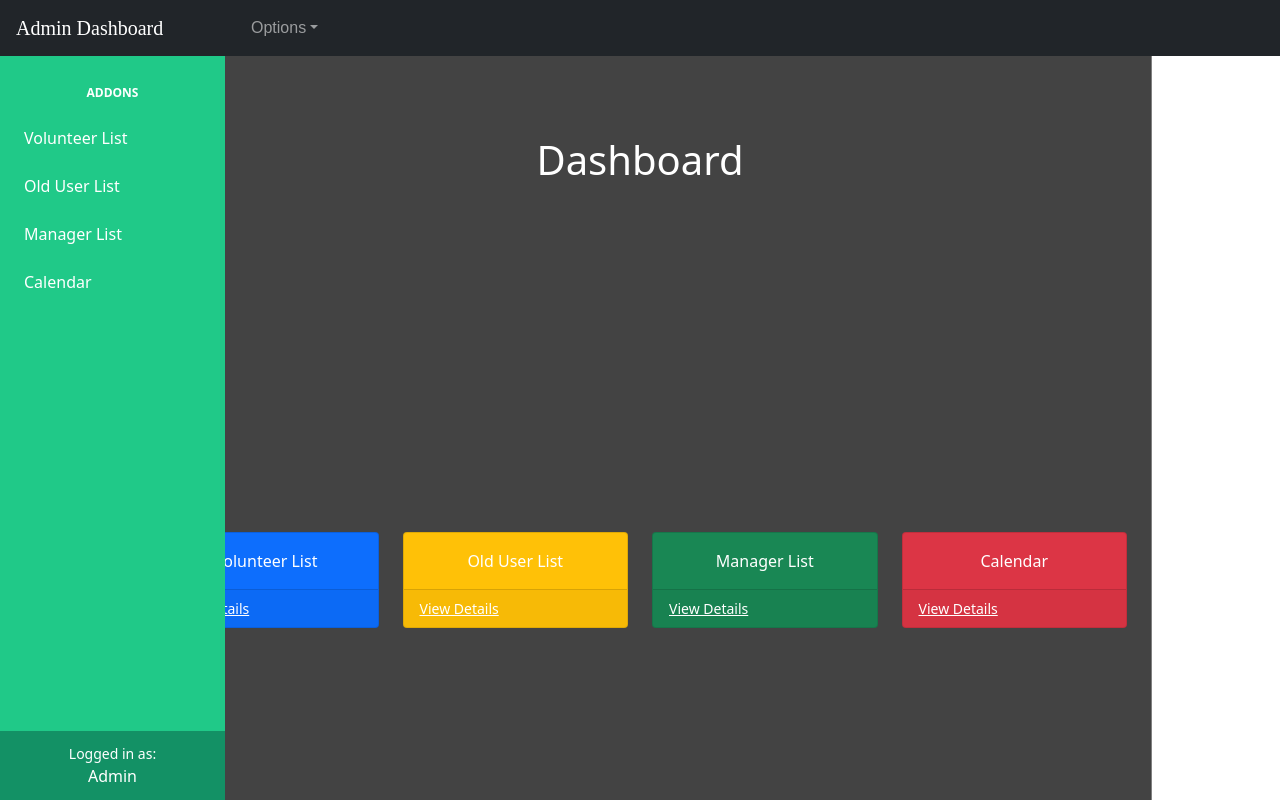
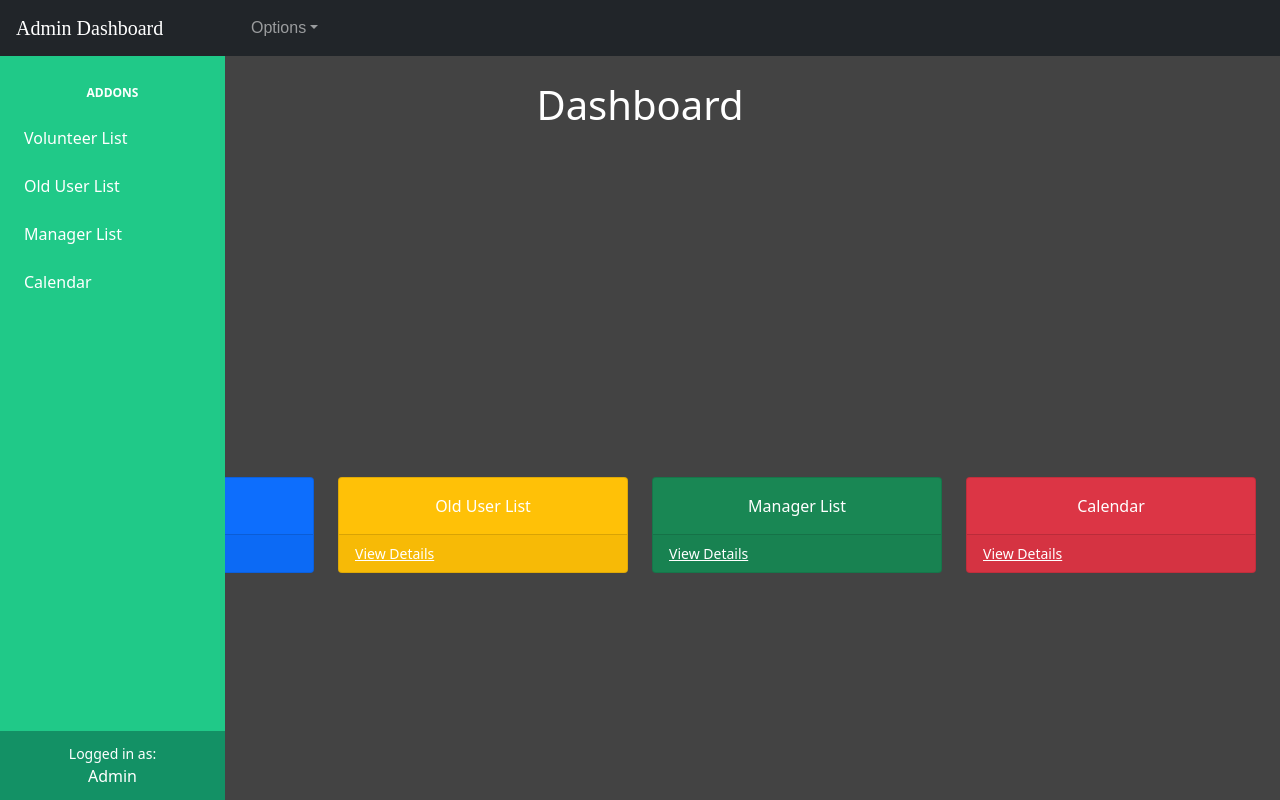
Before and after one commit to TheoAdal/graduate-front-end, a React (Create React App) app: page /admindash in a window 1280 px wide. Shown: the top 800 px of the page. Built offline with nearby package versions, Linux system fonts and the light colour scheme.

Commit message:
Fixed navbar and footer scss to not render in user interfaces

```diff
--- a/src/App.js
+++ b/src/App.js
@@ -1,36 +1,44 @@
-import React, { useState } from 'react';
+import React, { useState } from "react";
 import "./App.scss";
 import { BrowserRouter } from "react-router-dom";
 import TopBarNav from "./components/TopBar/TopBarNav";
 import FooterWrapper from "./components/Footer/FooterWrapper";
 import ContentWrapperComponent from "./components/Content/ContentWrapper/ContentWrapperComponent";
 
+function App() {
+  const excludePaths = [
+    "/admindash",
+    "/volunteerlist",
+    "/managerdash",
+    "/volunteerdash",
+    "/olduserdash",
+    "/employeelist",
+    "/olduserlist",
+    "/profile",
+    "/calendar",
+    "/useredit",
+  ];
 
-
-function App() {
+  const RenderComponent = !excludePaths.some((path) =>
+    window.location.pathname.includes(path)
+  );
 
   return (
     <BrowserRouter>
       <div className="App">
-        {/* Render navbar if not in dashboard */}
-        {!window.location.pathname.includes('/admindash' && '/volunteerlist'
-        && '/managerdash' && '/volunteerdash' && '/olduserdash' && '/employeelist'&&'/olduserlist'
-        && '/profile'&&'/calendar'&&'/useredit' ) && (
+        {/* Render navbar if not in excluded paths */}
+        {RenderComponent && (
           <div className="top-bar-container">
             <TopBarNav />
           </div>
         )}
-        {/* {!window.location.pathname.includes('/admindash' && '/volunteerlist'
-        && '/managerdash' && '/volunteerdash' && '/olduserdash' && '/employeelist'&&'/olduserlist'
-        && '/profile' && '/calendar'&&'/useredit' ) && ( */}
+
         <div className="content-wrapper">
           <ContentWrapperComponent />
         </div>
-        {/* )} */}
-        {/* Render footer if not in dashboard */}
-        {!window.location.pathname.includes('/admindash' && '/volunteerlist'
-        && '/managerdash' && '/volunteerdash' && '/olduserdash' && '/employeelist'&&'/olduserlist'
-        && '/profile' && '/calendar'&&'/useredit' ) && (
+
+        {/* Render footer if not in excluded paths */}
+        {RenderComponent && (
           <div className="footer">
             <FooterWrapper />
           </div>
--- a/src/components/Content/ContentWrapper/ContentWrapperComponent.js
+++ b/src/components/Content/ContentWrapper/ContentWrapperComponent.js
@@ -1,6 +1,6 @@
 import "./ContentWrapperStyles.scss";
 import React, { useState } from "react";
-import { Routes, Route } from "react-router-dom";
+import { Routes, Route, useLocation } from "react-router-dom";
 import Home from "../HomePage/HomePageComponent";
 import Contact from "../ContactUsPage/ContactUsPageComponent";
 import About from "../AboutUsPage/AboutUsPageComponent";
@@ -21,30 +21,31 @@ import UserEditComponent from "../../Dashboard/DashboardButtons/UserEditComponen
 import Calendar from "../../Dashboard/DashboardButtons/Calendar";
 
 function ContentWrapperComponent() {
-
-
   return (
     <div className="content-wrapper-container">
       {/* ContentWrapperComponent */}
+      <div className="content-wrapper-routes">
+        <Routes>
+          <Route exact path="/" element={<Home />} />
+          <Route exact path="/about" element={<About />} />
+          <Route exact path="/contact" element={<Contact />} />
+          <Route exact path="/login" element={<Login />} />
+          <Route exact path="/volunteer" element={<RegisterVolunteer />} />
+          <Route exact path="/olduser" element={<RegisterOldUser />} />
+        </Routes>
+      </div>
       <Routes>
-        <Route exact path="/" element={<Home />}></Route>
-        <Route exact path="/about" element={<About />}></Route>
-        <Route exact path="/contact" element={<Contact />}></Route>
-        <Route exact path="/login" element={<Login />}></Route>
-        <Route exact path="/volunteer" element={<RegisterVolunteer />}></Route>
-        <Route exact path="/olduser" element={<RegisterOldUser />}></Route>
+        <Route exact path="/admindash" element={<AdminDashboard />} />
+        <Route exact path="/managerdash" element={<ManagerDashboard />} />
+        <Route exact path="/volunteerdash" element={<VolunteerDashboard />} />
+        <Route exact path="/olduserdash" element={<OldUserDashboard />} />
 
-        <Route exact path="/admindash" element={<AdminDashboard />}></Route>
-        <Route exact path="/managerdash" element={<ManagerDashboard />}></Route>
-        <Route exact path="/volunteerdash" element={<VolunteerDashboard />}></Route>
-        <Route exact path="/olduserdash" element={<OldUserDashboard />}></Route>
-
-        <Route exact path="/employeelist" element={<EmployeeList />}></Route>
-        <Route exact path="/olduserlist" element={<OldUserList />}></Route>
-        <Route exact path="/profile" element={<ProfileEdit />}></Route>
-        <Route exact path="/volunteerlist" element={<VolunteerList />}></Route>
-        <Route exact path="/calendar" element={<Calendar />}></Route>
-        <Route exact path="/useredit" element={<UserEditComponent />}></Route>
+        <Route exact path="/employeelist" element={<EmployeeList />} />
+        <Route exact path="/olduserlist" element={<OldUserList />} />
+        <Route exact path="/profile" element={<ProfileEdit />} />
+        <Route exact path="/volunteerlist" element={<VolunteerList />} />
+        <Route exact path="/calendar" element={<Calendar />} />
+        <Route exact path="/useredit" element={<UserEditComponent />} />
       </Routes>
     </div>
   );
--- a/src/components/Content/ContentWrapper/ContentWrapperStyles.scss
+++ b/src/components/Content/ContentWrapper/ContentWrapperStyles.scss
@@ -1,4 +1,4 @@
-.content-wrapper-container {
+.content-wrapper-routes {
   display: flex;
   justify-content: center;
   flex-direction: column;
```
